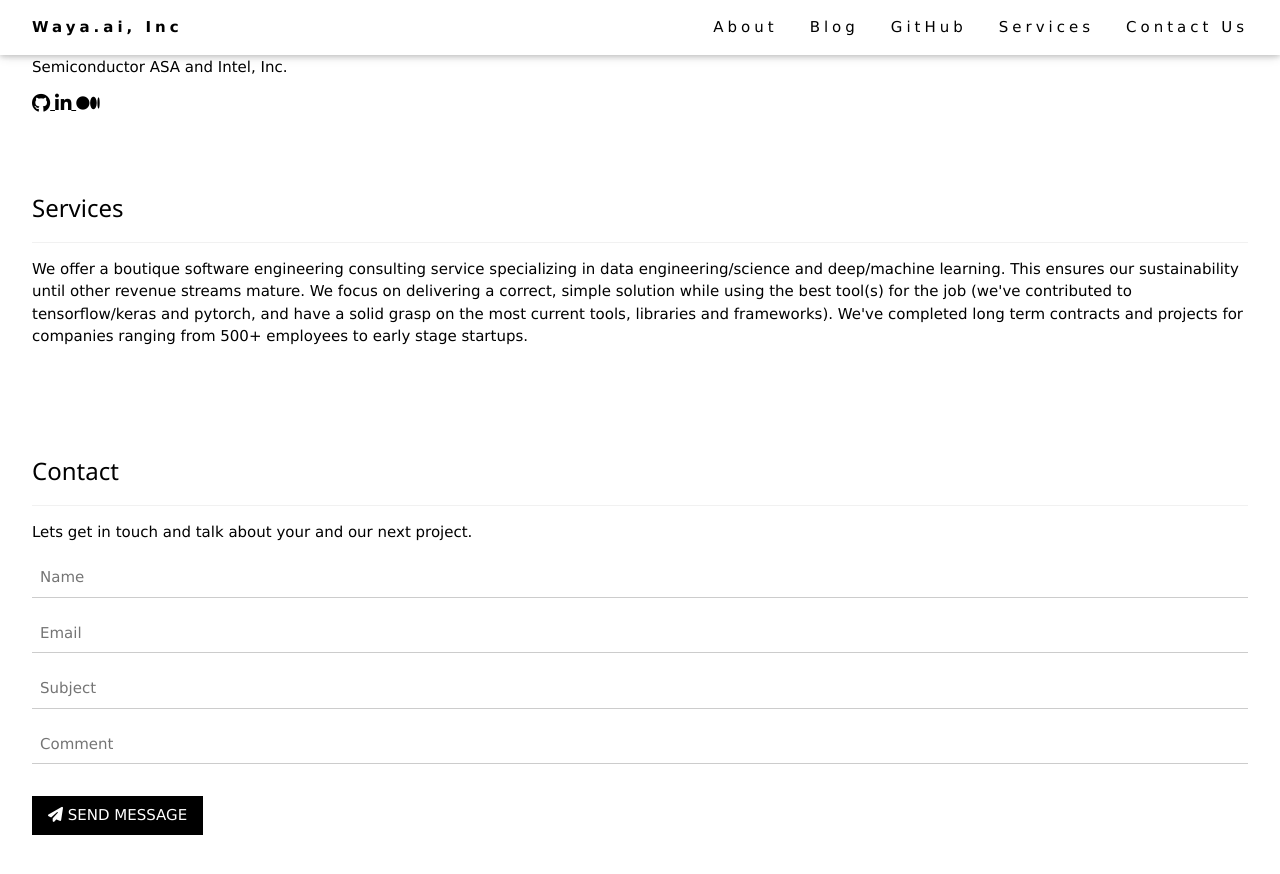
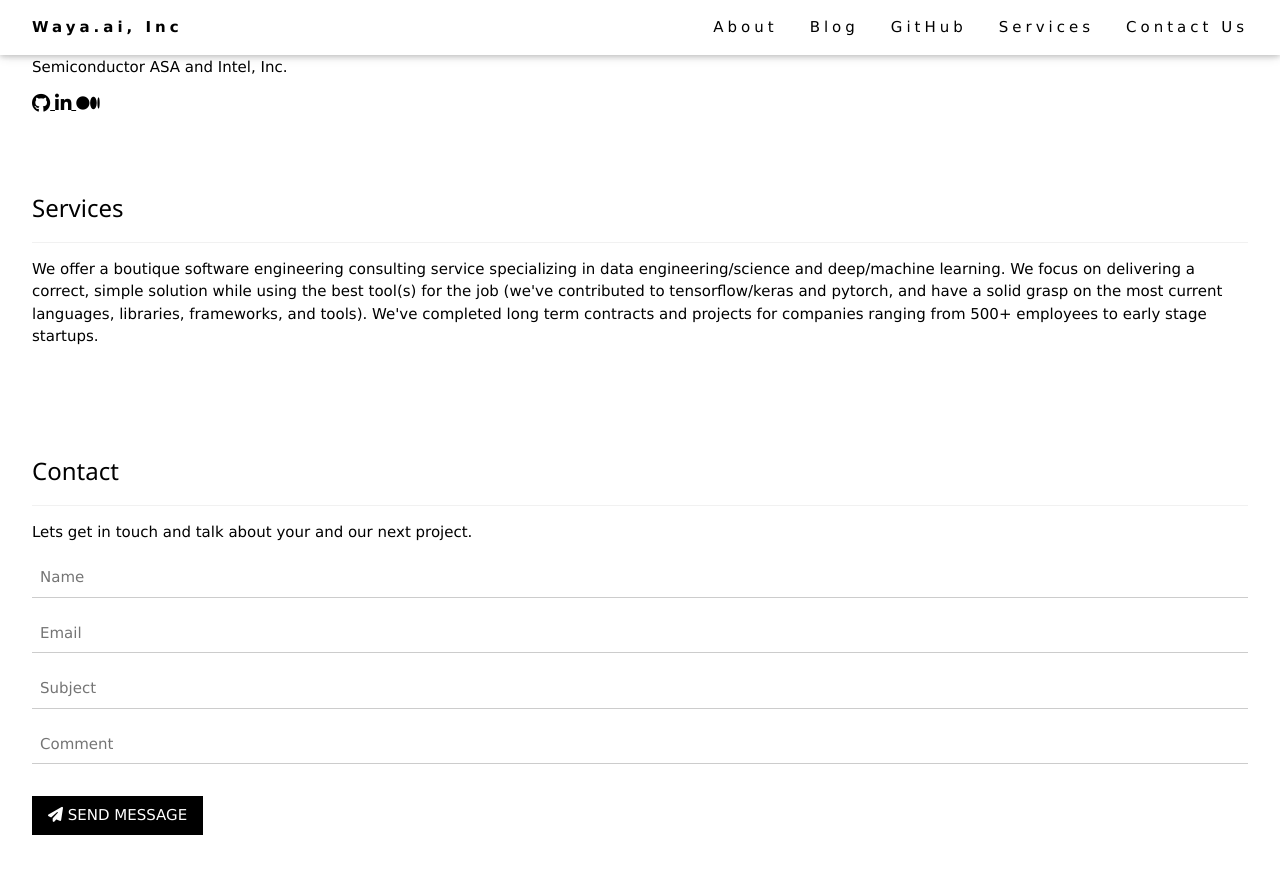
Before and after one commit to wayaai/Waya.ai, a Jekyll site: the page built from README.md, in a window 1280 px wide and 900 px high, scrolled down 1007 px, cut to the strip 0-887 px from the top of the window. Shown: the top 874 px of the strip. Built offline with Jekyll 4.4.1, drawn with Linux system fonts in a browser that asks for light colours; nearby versions of some CDN libraries; our own code applies the rules of GitHub Pages for plain Markdown files.

Commit message:
Update default.html

```diff
--- a/_layouts/default.html
+++ b/_layouts/default.html
@@ -69,8 +69,8 @@
       <!-- Services Section -->
       <div class="w3-container w3-padding-32" id="services">
         <h3 class="w3-border-bottom w3-border-light-grey w3-padding-16">Services</h3>
-        <p>We offer a boutique software engineering consulting service specializing in data engineering/science and deep/machine learning.  This ensures our sustainability until other revenue streams mature.
-           We focus on delivering a correct, simple solution while using the best tool(s) for the job (we've contributed to tensorflow/keras and pytorch, and have a solid grasp on the most current tools, libraries and frameworks).
+        <p>We offer a boutique software engineering consulting service specializing in data engineering/science and deep/machine learning.
+           We focus on delivering a correct, simple solution while using the best tool(s) for the job (we've contributed to tensorflow/keras and pytorch, and have a solid grasp on the most current languages, libraries, frameworks, and tools).
            We've completed long term contracts and projects for companies ranging from 500+ employees to early stage startups.
         </p>
       </div>
```
